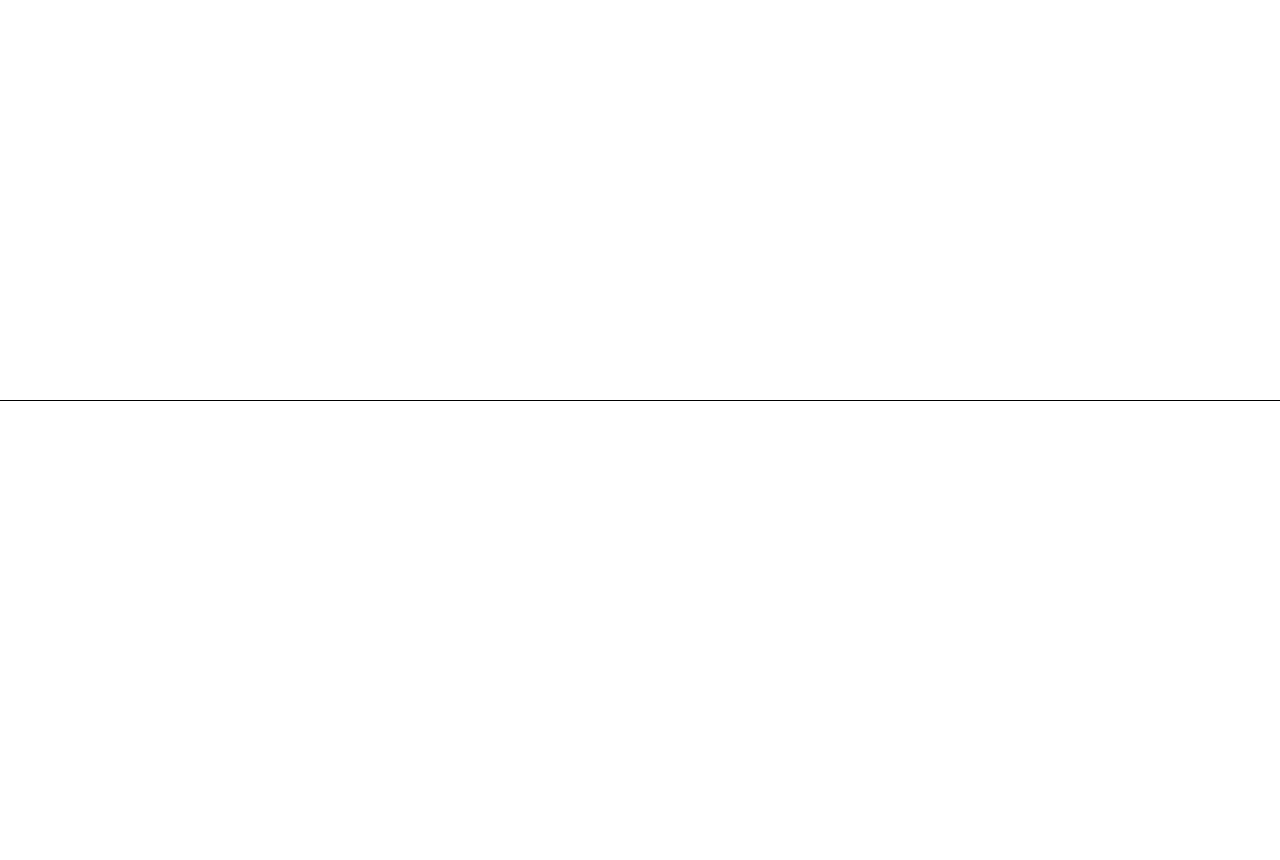
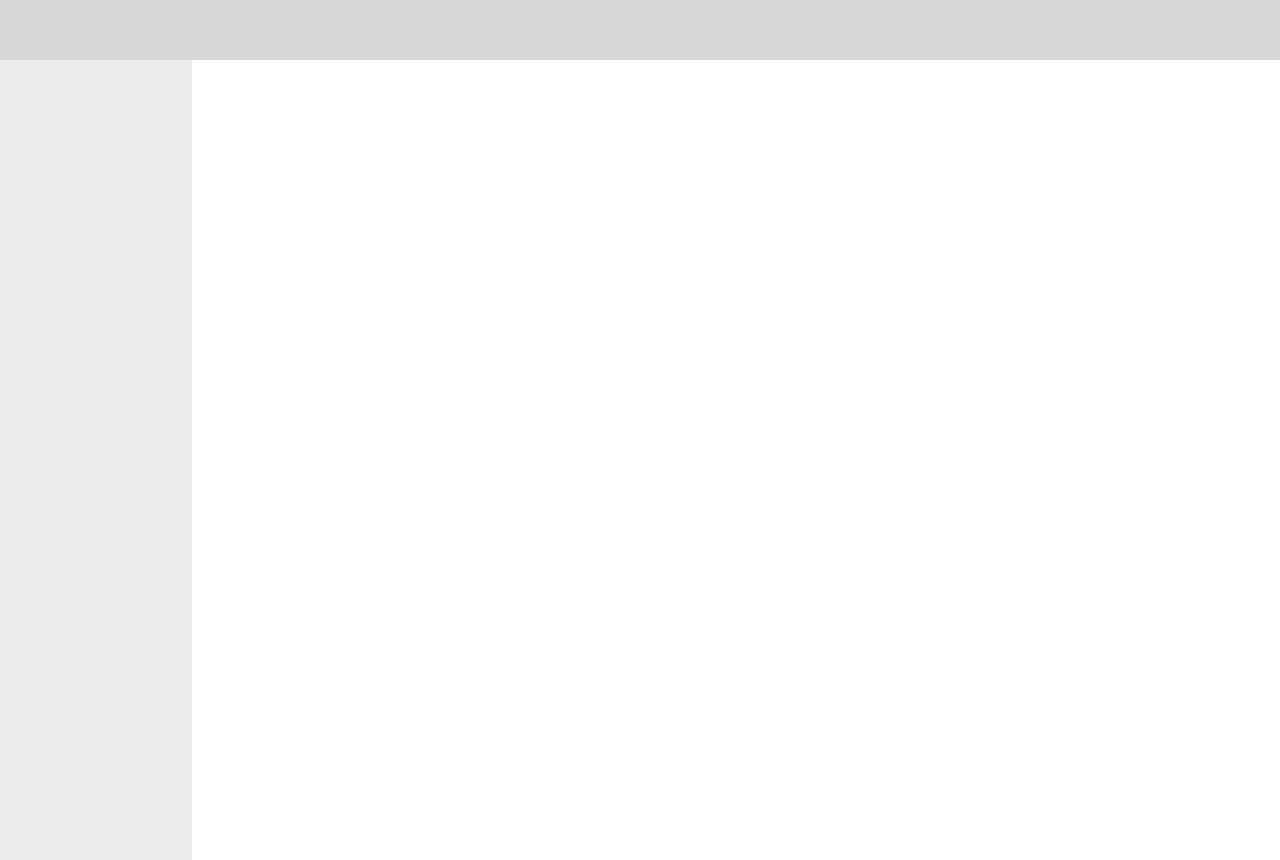
Before and after one commit to guerlBlanchard/WebChanger, a React (Create React App) app in the folder WebApp/Front/React/: page / in a window 1280 px wide. Before the commit the page ends 800 px from the top, so only its background shows below. Built offline with nearby package versions, Linux system fonts and the light colour scheme.

Commit message:
[Add] sidebar in the home page [Edit] reworked the color scheme

```diff
--- a/WebApp/Front/React/src/Home/Home.css
+++ b/WebApp/Front/React/src/Home/Home.css
@@ -7,22 +7,19 @@
     min-height: 100vh;
     display: flex;
     flex-direction: column;
-    align-items: center;
-    justify-content: center;
     font-size: calc(10px + 2vmin);
     color: black;
 }
 
 .Home-head-bar {
-    height: 10%;
-    width: 100%;
-    border-bottom-style: solid;
-    border-bottom-width: 1px;
+    background-color: #D8D8D8;
+    height: 7.5vh;
+    width: 100vw;
 }
 
 .Home-sidebar {
-    height: 10%;
-    width: 100%;
-    border-right-style: solid;
-    border-right-width: 1px;
+    background-color: #ECECEC;
+    height: 100vh;
+    width: 15vw;
+
 }
--- a/WebApp/Front/React/src/Home/Home.js
+++ b/WebApp/Front/React/src/Home/Home.js
@@ -12,6 +12,8 @@ export default class Home extends React.Component {
       <div className='Home'>
         <header className='Home-header'>
           <div className='Home-head-bar'>
+          </div>
+          <div className='Home-sidebar'>
 
           </div>
         </header>
```
